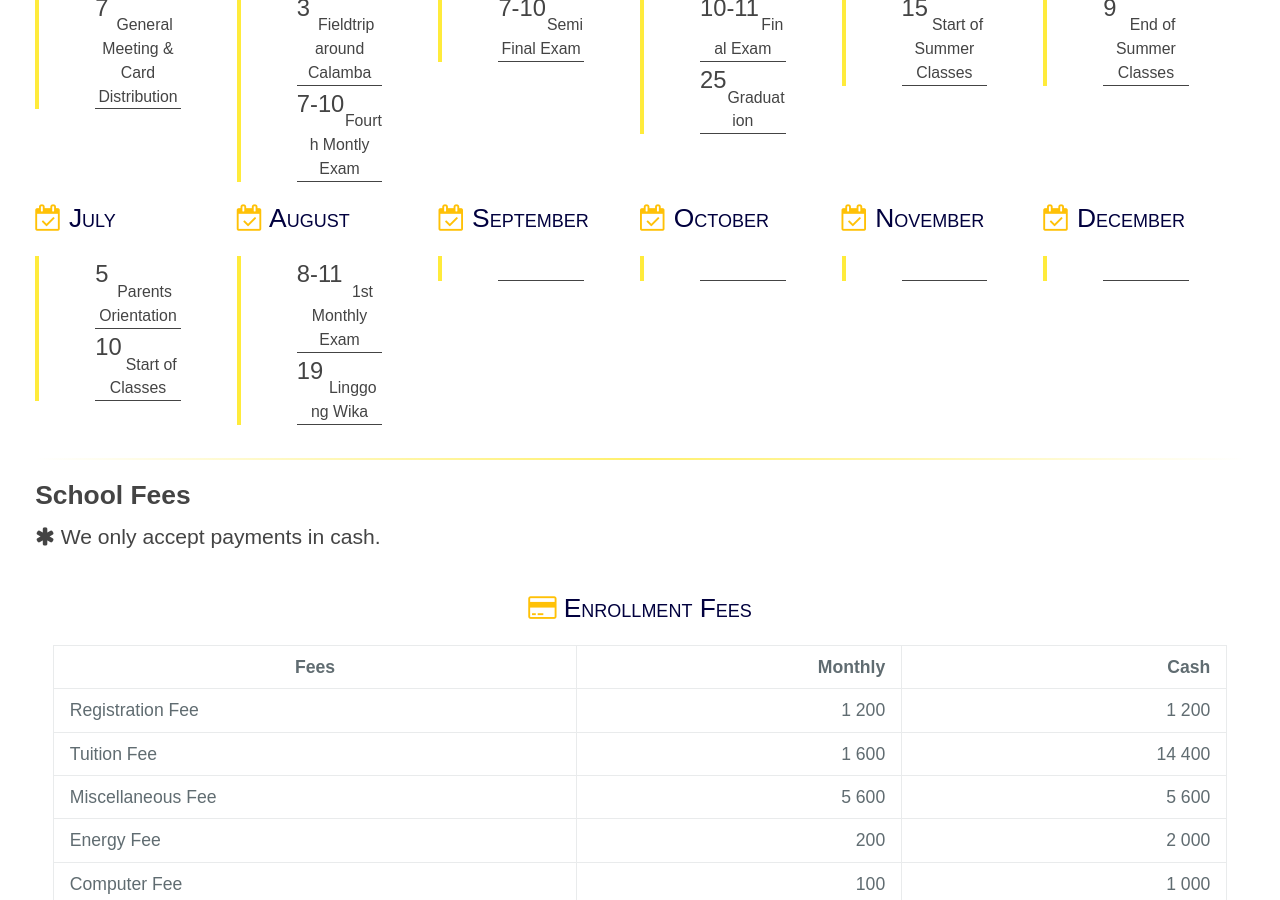
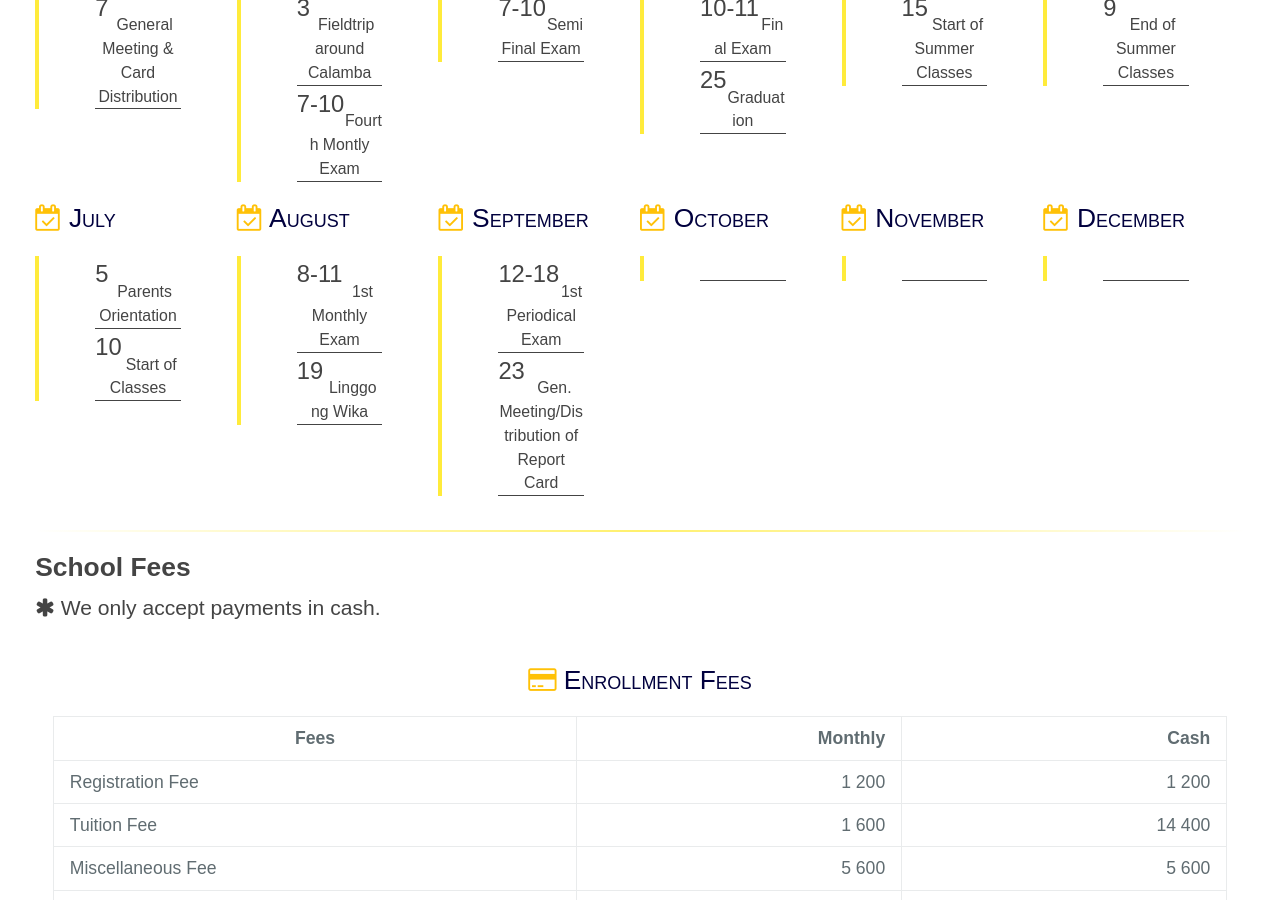
Before and after one commit to cmdcph/cmdcph.github.io, a Jekyll site: the page built from index.md, in a window 1280 px wide and 900 px high, scrolled down 2650 px. Built offline with Jekyll 4.4.1, drawn with Linux system fonts in a browser that asks for light colours.

Commit message:
Updated September

```diff
--- a/_calendar_months/september.markdown
+++ b/_calendar_months/september.markdown
@@ -3,6 +3,8 @@ title: September
 year: 2017
 index: 9
 events:
-- day:
-  title:
+- day: 12-18
+  title: 1st Periodical Exam
+- day: 23
+  title: Gen. Meeting/Distribution of Report Card
 ---
```
